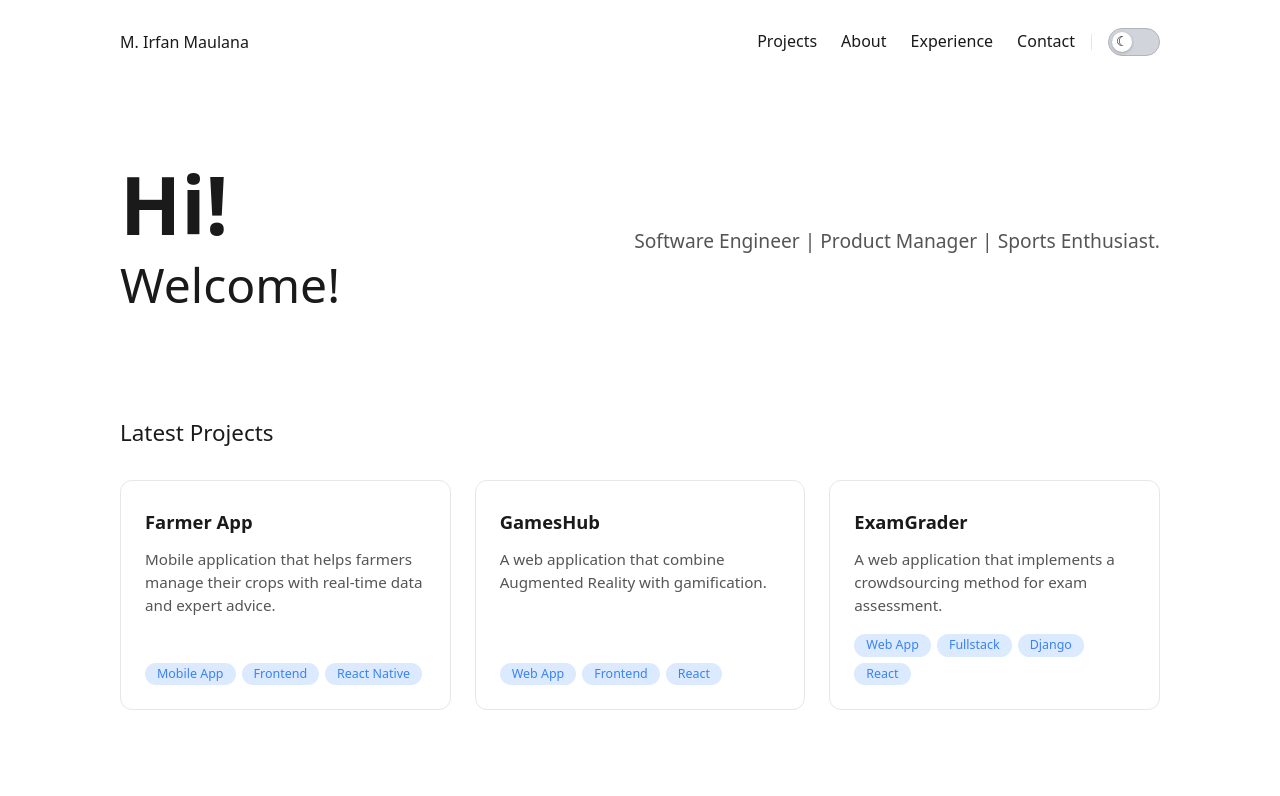
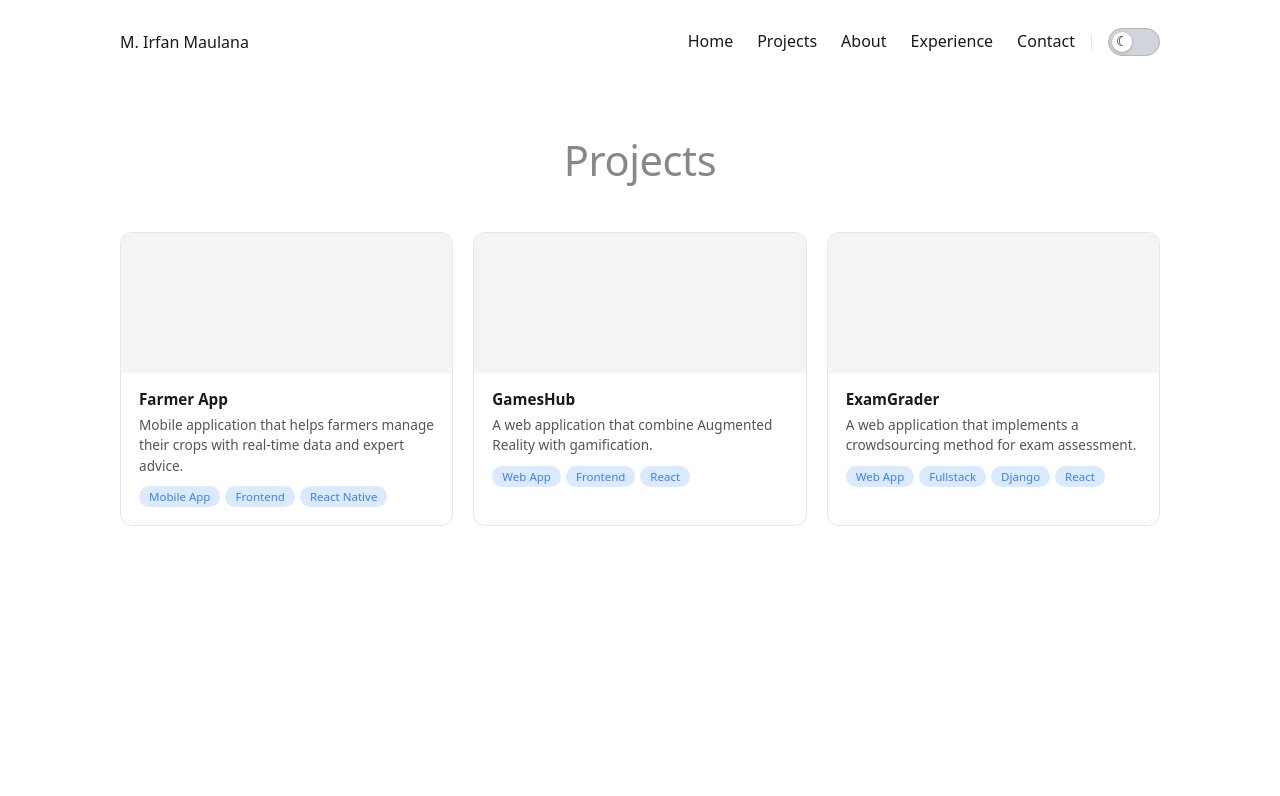
Before and after one commit to irfanmim/personal-website-fe, a Vue app: page /projects in a window 1280 px wide. Before the commit this address led to /. Shown: the top 796 px of the page. Built offline with nearby package versions, Linux system fonts and the light colour scheme.

Commit message:
update the section and add Project page

```diff
--- a/src/components/AboutSection.vue
+++ b/src/components/AboutSection.vue
@@ -16,7 +16,7 @@ defineProps({
 
 <style scoped>
 .about {
-  padding-bottom: 64px;
+  padding-bottom: 48px;
 }
 
 .section-title {
@@ -34,7 +34,7 @@ defineProps({
 
 @media (min-width: 1024px) {
   .about {
-    padding-bottom: 80px;
+    padding-bottom: 60px;
   }
 
   .section-title {
--- a/src/components/ExperienceSection.vue
+++ b/src/components/ExperienceSection.vue
@@ -29,7 +29,7 @@ defineProps({
 
 <style scoped>
 .experience {
-  padding-bottom: 64px;
+  padding-bottom: 48px;
 }
 
 .section-title {
@@ -112,7 +112,7 @@ defineProps({
 
 @media (min-width: 1024px) {
   .experience {
-    padding-bottom: 80px;
+    padding-bottom: 60px;
   }
 
   .section-title {
--- a/src/components/ProjectCard.vue
+++ b/src/components/ProjectCard.vue
@@ -1,61 +1,93 @@
 <template>
-  <div class="card" v-reveal>
-    <h4 class="card-title">{{ title }}</h4>
-    <p class="card-desc">{{ description }}</p>
-    <div class="tags">
-      <span class="tag" v-for="tag in tags" :key="tag">{{ tag }}</span>
+  <div
+    class="card"
+    v-reveal
+    @click="demo && openDemo(demo)"
+    :class="{ 'card--clickable': demo }"
+  >
+    <div class="card-image">
+      <img v-if="image" :src="image" :alt="title" />
+      <div v-else class="img-placeholder" />
     </div>
-    <div v-if="demo" class="card-links">
-      <a :href="demo" target="_blank" rel="noopener" class="card-link">Live Demo</a>
+    <div class="card-body">
+      <h4 class="card-title">{{ title }}</h4>
+      <p class="card-desc">{{ description }}</p>
+      <div class="tags">
+        <span class="tag" v-for="tag in tags" :key="tag">{{ tag }}</span>
+      </div>
     </div>
   </div>
 </template>
 
 <script setup>
 defineProps({
-  title: {
-    type: String,
-    required: true,
-  },
-  description: {
-    type: String,
-    required: true,
-  },
-  tags: {
-    type: Array,
-    default: () => [],
-  },
-  demo: {
-    type: String,
-    default: '',
-  },
+  title: { type: String, required: true },
+  description: { type: String, required: true },
+  tags: { type: Array, default: () => [] },
+  demo: { type: String, default: '' },
+  image: { type: String, default: '' },
 })
+
+function openDemo(url) {
+  window.open(url, '_blank', 'noopener')
+}
 </script>
 
 <style scoped>
 .card {
   border: 1px solid var(--color-border);
   border-radius: 12px;
-  padding: 28px 24px 24px;
+  overflow: hidden;
+  background: var(--color-card-bg);
   display: flex;
   flex-direction: column;
-  gap: 14px;
-  background: var(--color-card-bg);
-  transition: box-shadow 0.2s ease, transform 0.2s ease, background 0.2s, border-color 0.2s;
+  transition: box-shadow 0.2s, transform 0.2s, background 0.2s, border-color 0.2s;
 }
 
-.card:hover {
+.card--clickable {
+  cursor: pointer;
+}
+
+.card--clickable:hover {
   box-shadow: 0 4px 20px rgba(0, 0, 0, 0.08);
   transform: translateY(-2px);
 }
 
+.card-image {
+  width: 100%;
+  height: 140px;
+  overflow: hidden;
+  flex-shrink: 0;
+}
+
+.card-image img {
+  width: 100%;
+  height: 100%;
+  object-fit: cover;
+}
+
+.img-placeholder {
+  width: 100%;
+  height: 100%;
+  background: var(--color-pill-bg);
+}
+
+.card-body {
+  padding: 16px 18px 18px;
+  display: flex;
+  flex-direction: column;
+  gap: 6px;
+  flex: 1;
+}
+
 .card-title {
-  font-size: 1.15rem;
+  font-size: 0.95rem;
   font-weight: 600;
+  color: var(--color-text);
 }
 
 .card-desc {
-  font-size: 0.95rem;
+  font-size: 0.85rem;
   color: var(--color-text-muted);
   line-height: 1.5;
 }
@@ -63,10 +95,8 @@ defineProps({
 .tags {
   display: flex;
   flex-wrap: wrap;
-  align-items: center;
-  gap: 6px;
-  margin-top: auto;
-  padding-top: 4px;
+  gap: 5px;
+  margin-top: 4px;
 }
 
 .tag {
@@ -74,30 +104,10 @@ defineProps({
   align-items: center;
   background: var(--color-tag-bg);
   color: var(--color-tag-text);
-  font-size: 0.78rem;
+  font-size: 0.72rem;
   font-weight: 500;
-  line-height: 1;
-  padding: 5px 12px;
+  padding: 3px 10px;
   border-radius: 999px;
   white-space: nowrap;
 }
-
-.card-links {
-  display: flex;
-  gap: 12px;
-  margin-top: 4px;
-}
-
-.card-link {
-  font-size: 0.85rem;
-  color: var(--color-text);
-  text-decoration: none;
-  border-bottom: 1px solid var(--color-text);
-  padding-bottom: 1px;
-  transition: opacity 0.15s;
-}
-
-.card-link:hover {
-  opacity: 0.5;
-}
 </style>
--- a/src/components/ProjectsSection.vue
+++ b/src/components/ProjectsSection.vue
@@ -7,6 +7,9 @@
         :key="project.title"
         v-bind="project"
       />
+    </div>
+    <div v-if="viewAllUrl" class="view-all-wrap">
+      <a :href="viewAllUrl" class="view-all">View All →</a>
     </div>
   </section>
 </template>
@@ -23,19 +26,43 @@ defineProps({
     type: Array,
     required: true,
   },
+  viewAllUrl: {
+    type: String,
+    default: '',
+  },
 })
 </script>
 
 <style scoped>
 .projects {
-  padding-bottom: 64px;
+  padding-bottom: 48px;
 }
 
 .section-title {
   font-size: 1.25rem;
   font-weight: 500;
+  margin-bottom: 24px;
+}
 
-  margin-bottom: 24px;
+.view-all-wrap {
+  display: flex;
+  justify-content: center;
+  margin-top: 28px;
+}
+
+.view-all {
+  font-size: 0.85rem;
+  font-weight: 500;
+  color: var(--color-tag-text);
+  text-decoration: none;
+  border: 1.5px solid var(--color-tag-text);
+  border-radius: 8px;
+  padding: 8px 24px;
+  transition: opacity 0.15s;
+}
+
+.view-all:hover {
+  opacity: 0.7;
 }
 
 .cards {
@@ -53,7 +80,7 @@ defineProps({
 
 @media (min-width: 1024px) {
   .projects {
-    padding-bottom: 80px;
+    padding-bottom: 60px;
   }
 
   .section-title {
--- a/src/components/SkillsSection.vue
+++ b/src/components/SkillsSection.vue
@@ -23,7 +23,7 @@ defineProps({
 
 <style scoped>
 .skills {
-  padding-bottom: 64px;
+  padding-bottom: 48px;
 }
 
 .section-title {
@@ -86,7 +86,7 @@ defineProps({
 
 @media (min-width: 1024px) {
   .skills {
-    padding-bottom: 80px;
+    padding-bottom: 60px;
   }
 
   .section-title {
--- a/src/router/index.js
+++ b/src/router/index.js
@@ -1,5 +1,6 @@
 import { createRouter, createWebHistory } from 'vue-router'
 import PublicView from '../views/PublicView.vue'
+import ProjectsView from '../views/ProjectsView.vue'
 import LoginView from '../views/admin/LoginView.vue'
 import DashboardView from '../views/admin/DashboardView.vue'
 
@@ -7,6 +8,7 @@ const router = createRouter({
   history: createWebHistory(),
   routes: [
     { path: '/', component: PublicView },
+    { path: '/projects', component: ProjectsView },
     { path: '/admin/login', component: LoginView },
     {
       path: '/admin',
--- /dev/null
+++ b/src/views/ProjectsView.vue
@@ -0,0 +1,232 @@
+<template>
+  <div class="projects-page">
+    <NavBar
+      :name="content.hero.name"
+      :links="navLinks"
+      :active-section="''"
+      :is-dark="isDark"
+      @toggle-dark="toggle"
+    />
+
+    <main class="page-content">
+      <h1 class="page-title">Projects</h1>
+
+      <!-- Project grid -->
+      <div class="grid">
+        <div
+          v-for="project in visibleProjects"
+          :key="project.title"
+          class="grid-card"
+          @click="project.demo && openDemo(project.demo)"
+          :class="{ 'grid-card--clickable': project.demo }"
+        >
+          <div class="card-image">
+            <img v-if="project.image" :src="project.image" :alt="project.title" />
+            <div v-else class="img-placeholder" />
+          </div>
+          <div class="card-body">
+            <h3 class="card-title">{{ project.title }}</h3>
+            <p class="card-desc">{{ project.description }}</p>
+            <div class="card-tags">
+              <span v-for="tag in project.tags" :key="tag" class="tag">{{ tag }}</span>
+            </div>
+          </div>
+        </div>
+      </div>
+
+      <button
+        v-if="visibleCount < content.projects.length"
+        class="load-more"
+        @click="loadMore"
+      >
+        Load more
+      </button>
+    </main>
+  </div>
+</template>
+
+<script setup>
+import { ref, computed } from 'vue'
+import NavBar from '../components/NavBar.vue'
+import { content } from '../store/content.js'
+import { useDarkMode } from '../composables/useDarkMode.js'
+
+const { isDark, toggle } = useDarkMode()
+
+const navLinks = [
+  { label: 'Home',       href: '/' },
+  { label: 'Projects',   href: '/projects' },
+  { label: 'About',      href: '/#about' },
+  { label: 'Experience', href: '/#experience' },
+  { label: 'Contact',    href: '/#contact' },
+]
+
+const visibleCount = ref(6)
+
+const visibleProjects = computed(() => content.projects.slice(0, visibleCount.value))
+
+function loadMore() {
+  visibleCount.value += 3
+}
+
+function openDemo(url) {
+  window.open(url, '_blank', 'noopener')
+}
+</script>
+
+<style scoped>
+.projects-page {
+  max-width: 1200px;
+  margin: 0 auto;
+  padding: 0 24px;
+  min-height: 100vh;
+}
+
+@media (min-width: 640px) {
+  .projects-page {
+    padding: 0 48px;
+  }
+}
+
+@media (min-width: 1024px) {
+  .projects-page {
+    padding: 0 80px;
+  }
+}
+
+/* ── Page title ───────────────────────────────────────── */
+.page-title {
+  text-align: center;
+  font-size: 2rem;
+  font-weight: 400;
+  color: var(--color-text-faint);
+  margin: 40px 0 36px;
+  letter-spacing: -0.01em;
+}
+
+@media (min-width: 640px) {
+  .page-title {
+    font-size: 2.6rem;
+    margin: 48px 0 44px;
+  }
+}
+
+/* ── Project grid ─────────────────────────────────────── */
+.grid {
+  display: grid;
+  grid-template-columns: 1fr;
+  gap: 20px;
+  margin-bottom: 40px;
+}
+
+@media (min-width: 540px) {
+  .grid {
+    grid-template-columns: repeat(2, 1fr);
+  }
+}
+
+@media (min-width: 900px) {
+  .grid {
+    grid-template-columns: repeat(3, 1fr);
+  }
+}
+
+.grid-card {
+  border: 1px solid var(--color-border);
+  border-radius: 12px;
+  overflow: hidden;
+  background: var(--color-card-bg);
+  display: flex;
+  flex-direction: column;
+  transition: box-shadow 0.2s, transform 0.2s, background 0.2s, border-color 0.2s;
+}
+
+.grid-card--clickable {
+  cursor: pointer;
+}
+
+.grid-card--clickable:hover {
+  box-shadow: 0 4px 20px rgba(0, 0, 0, 0.08);
+  transform: translateY(-2px);
+}
+
+.card-image {
+  width: 100%;
+  height: 140px;
+  overflow: hidden;
+  flex-shrink: 0;
+}
+
+.card-image img {
+  width: 100%;
+  height: 100%;
+  object-fit: cover;
+}
+
+/* shared placeholder */
+.img-placeholder {
+  width: 100%;
+  height: 100%;
+  background: var(--color-pill-bg);
+}
+
+.card-body {
+  padding: 16px 18px 18px;
+  display: flex;
+  flex-direction: column;
+  gap: 6px;
+  flex: 1;
+}
+
+.card-title {
+  font-size: 0.95rem;
+  font-weight: 600;
+  color: var(--color-text);
+}
+
+.card-desc {
+  font-size: 0.85rem;
+  color: var(--color-text-muted);
+  line-height: 1.5;
+}
+
+.card-tags {
+  display: flex;
+  flex-wrap: wrap;
+  gap: 5px;
+  margin-top: 4px;
+}
+
+/* shared tag pill */
+.tag {
+  display: inline-flex;
+  align-items: center;
+  background: var(--color-tag-bg);
+  color: var(--color-tag-text);
+  font-size: 0.72rem;
+  font-weight: 500;
+  padding: 3px 10px;
+  border-radius: 999px;
+  white-space: nowrap;
+}
+
+/* ── Load more ────────────────────────────────────────── */
+.load-more {
+  display: block;
+  margin: 0 auto 64px;
+  background: none;
+  border: 1px solid var(--color-border);
+  border-radius: 8px;
+  padding: 10px 32px;
+  font-size: 0.88rem;
+  color: var(--color-text-muted);
+  cursor: pointer;
+  font-family: system-ui, Arial, sans-serif;
+  transition: border-color 0.15s, color 0.15s;
+}
+
+.load-more:hover {
+  border-color: var(--color-text);
+  color: var(--color-text);
+}
+</style>
--- a/src/views/PublicView.vue
+++ b/src/views/PublicView.vue
@@ -8,7 +8,7 @@
       @toggle-dark="toggle"
     />
     <HeroSection id="home" :role="content.hero.role" />
-    <ProjectsSection id="projects" :projects="content.projects" />
+    <ProjectsSection id="projects" :projects="content.projects" view-all-url="/projects" />
     <AboutSection id="about" :bio="content.about.bio" />
     <ExperienceSection id="experience" :experiences="content.experiences" />
     <ContactSection
@@ -34,7 +34,8 @@ import { useDarkMode } from '../composables/useDarkMode.js'
 import { useActiveSection } from '../composables/useActiveSection.js'
 
 const navLinks = [
-  { label: 'Projects',   href: '#projects' },
+  { label: 'Home',       href: '/' },
+  { label: 'Projects',   href: '/projects' },
   { label: 'About',      href: '#about' },
   { label: 'Experience', href: '#experience' },
   { label: 'Contact',    href: '#contact' },
```
